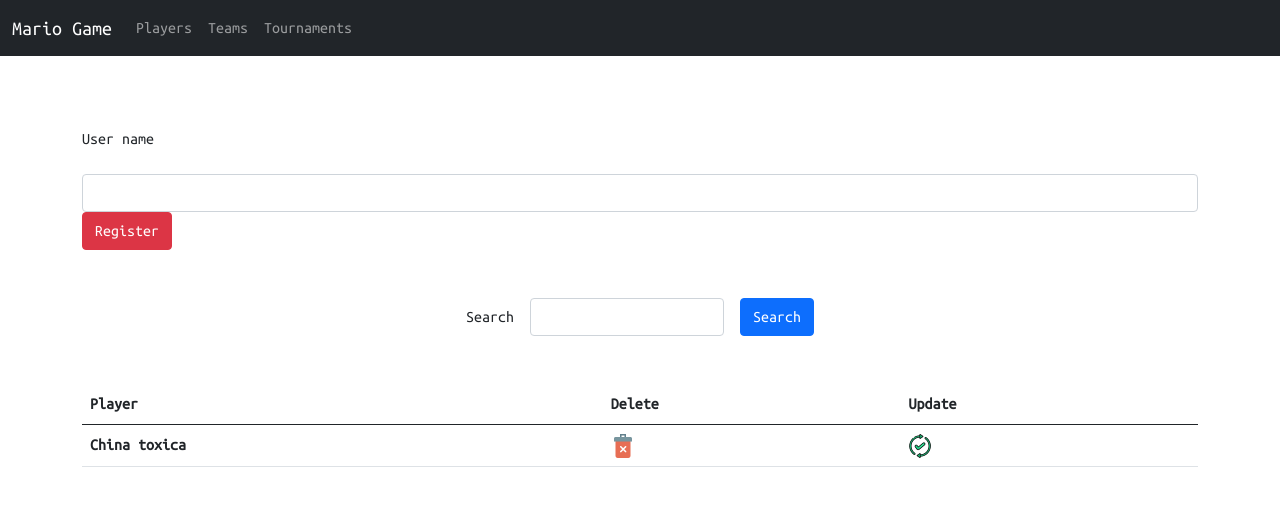
After one commit to dlowTux/MarioAdminGame, a Flask app: page /players in a window 1280 px wide. The commit adds this page. Shown: the top 506 px of the page. Run offline with Flask 2, Linux system fonts and the light colour scheme; the visitor is signed in with stand-in values (Sample User, id 1).

Commit message:
Adding the part of player just html without js

```diff
--- a/base.sql
+++ b/base.sql
@@ -90,5 +90,6 @@ UUID(),
 'BF1E94ECC97F5F918421B9A0E9E3C6F2'
 );
 
-select id_user from user where user=''
-and password='';
+select id_user from user where user='' and password='';
+
+select * from player;
--- a/main.py
+++ b/main.py
@@ -1,7 +1,9 @@
 import Login
 from flask import Flask,render_template,request,jsonify,session,g,url_for,redirect
+import User
 app=Flask(__name__)
 app.secret_key = "key_hash"
+
 @app.route('/')
 def index():
     return  render_template('index.html')
@@ -24,10 +26,20 @@ def before_request():
     g.user = None
     if 'user' in session:
         g.user = session['user']
+
 @app.route('/home')
 def home():
     if g.user:
         return render_template('home.html')
     return redirect(url_for('login'))
+
+@app.route('/players')
+def players():
+    if g.user:
+        return render_template(
+                'players.html'
+                )
+    return redirect(url_for('login'))
+
 if __name__ =='__main__':
     app.run(debug=True)
--- a/static/css/main.css
+++ b/static/css/main.css
@@ -57,26 +57,24 @@ section .contentBx .formBx h2 {
     margin-bottom: 20px;
     border-bottom: 4px solid #ff4584;
     display: inline-block;
-    letter-spacing:1px;
-
+    letter-spacing: 1px;
 }
 
-section .contentBx .formBx  .inputBx{
+section .contentBx .formBx .inputBx {
     margin-bottom: 20px;
 }
 
-section .contentBx .formBx  .inputBx span{
-    font-size:16px;
+section .contentBx .formBx .inputBx span {
+    font-size: 16px;
     border-bottom: 5px;
-    display:inline-block;
+    display: inline-block;
     color: #607db8;
-    font-weight:300;
+    font-weight: 300;
     font-size: 16px;
     letter-spacing: 1px;
 }
 
-
-section .contentBx .formBx  .inputBx input{
+section .contentBx .formBx .inputBx input {
     width: 100%;
     padding: 10px 20px;
     outline: none;
@@ -87,11 +85,9 @@ section .contentBx .formBx  .inputBx input{
     color: #607d8b;
     background: transparent;
     border-radius: 30px;
-
 }
 
-section .contentBx .formBx  .inputBx input[type="submit"]
-{
+section .contentBx .formBx .inputBx input[type="submit"] {
     background: #ff4584;
     color: #fff;
     outline: none;
@@ -100,24 +96,30 @@ section .contentBx .formBx  .inputBx input[type="submit"]
     cursor: pointer;
     margin-top: 5%;
 }
-section .contentBx .formBx  .inputBx input[type="submit"]:hover{
+section .contentBx .formBx .inputBx input[type="submit"]:hover {
     background: #f53677;
-
 }
-.error{
+.error {
     color: red;
     text-align: center;
 }
-@media (max-width:768px){
-    section .imgBx{
+.centro {
+    display: flex;
+    justify-content: center;
+    align-items: center;
+    flex-wrap: wrap;
+    text-align: center;
+}
+
+@media (max-width: 768px) {
+    section .imgBx {
         top: 0;
         left: 0;
         position: absolute;
         width: 100%;
         height: 100%;
-
     }
-    section .contentBx{
+    section .contentBx {
         display: flex;
         justify-content: center;
         align-items: center;
@@ -125,14 +127,14 @@ section .contentBx .formBx  .inputBx input[type="submit"]:hover{
         height: 100%;
         z-index: 1;
     }
-    section .contentBx .formBx{
+    section .contentBx .formBx {
         width: 100%;
         padding: 40px;
         background: rgb(255 255 255 /0.9);
         margin: 50px;
         border-radius: 3rem;
     }
-    section .contentBx .formBx h3{
+    section .contentBx .formBx h3 {
         color: #607db8;
         text-align: center;
         margin: 30px 0 10px;
--- a/static/js/index.js
+++ b/static/js/index.js
@@ -1,37 +1,35 @@
-
 // DOM Events
-document
-    .getElementById("form")
-    .addEventListener("submit", function (e) {
+document.getElementById("form").addEventListener("submit", function (e) {
     // Override the default Form behaviour
     e.preventDefault();
-        const log = document.querySelector('#errors');
+    const log = document.querySelector("#errors");
     log.innerHTML = " ";
 
-        const user = document.getElementById('txtuser').value,
-            password = document.getElementById('txtpass').value;
-        const cadena = {'data': [user, password]}
-        const jcadena = JSON.stringify(cadena)
-        var url = '/login';
+    const user = document.getElementById("txtuser").value,
+        password = document.getElementById("txtpass").value;
+    const cadena = {data: [user, password]};
+    const jcadena = JSON.stringify(cadena);
+    var url = "/login";
     fetch(url, {
-            method: 'POST',
+        method: "POST",
         body: jcadena,
         headers: {
-                'Content-Type': 'application/json'
-            }
-        }).then(resp => resp.json()).then(data => {
-            console.log(data['response'])
-            if (data['response'] == true) {
+            "Content-Type": "application/json",
+        },
+    })
+        .then((resp) => resp.json())
+        .then((data) => {
+            if (data["response"] == true) {
                 //redirect to the home page
                 window.location.replace("http://localhost:5000/home");
             } else {
                 //add an span in the html to indicate that the password or user
                 //was not correct
 
-                const label = document.createElement('label');
-                label.innerText = 'Username or password was not correct'
-                label.classList.add('error')
-                log.append(label)
+                const label = document.createElement("label");
+                label.innerText = "Username or password was not correct";
+                label.classList.add("error");
+                log.append(label);
             }
-        })
         });
+});
--- /dev/null
+++ b/templates/players.html
@@ -0,0 +1,60 @@
+{% extends "layout.html" %} {% block content %}
+<br />
+<br />
+<br />
+<br />
+<br />
+<div class="container">
+    <div class="row g-3 align-items-center">
+        <div class="col-auto">
+            <label class="col-form-label">User name</label>
+        </div>
+        <form id="formplayer">
+            <div class="col-auto">
+                <input type="text" id="txtusername" class="form-control" />
+            </div>
+            <div class="col-auto">
+                <button class="btn btn-danger">Register</button>
+            </div>
+        </form>
+    </div>
+    <div class="mt-5">
+        <div class="centro">
+            <div class="row g-3 align-items-center">
+                <div class="col-auto">
+                    <label for="inputPassword6" class="col-form-label"
+                        >Search</label
+                    >
+                </div>
+                <div class="col-auto">
+                    <input type="text" id="textbuscar" class="form-control" />
+                </div>
+                <div class="col-auto">
+                    <button class="btn btn-primary">Search</button>
+                </div>
+            </div>
+        </div>
+
+        <table class="table mt- mt-5">
+            <thead>
+                <tr>
+                    <th scope="col">Player</th>
+                    <th scope="col">Delete</th>
+                    <th scope="col">Update</th>
+                </tr>
+            </thead>
+            <tbody>
+                <tr>
+                    <th>China toxica</th>
+                    <td>
+                        <img src="static/img/delete2.png" />
+                    </td>
+                    <td>
+                        <img src="static/img/updated.png" />
+                    </td>
+                </tr>
+            </tbody>
+        </table>
+    </div>
+</div>
+{% endblock%}
```
Also changed, not shown: User.py (added, +9 -0 lines), db.py (+16 -1 lines), static/img/delete.png (added), static/img/delete2.png (added), static/img/updated.png (added), static/img/updated1.png (added). Lines whose indentation alone changed are shown as unchanged.
